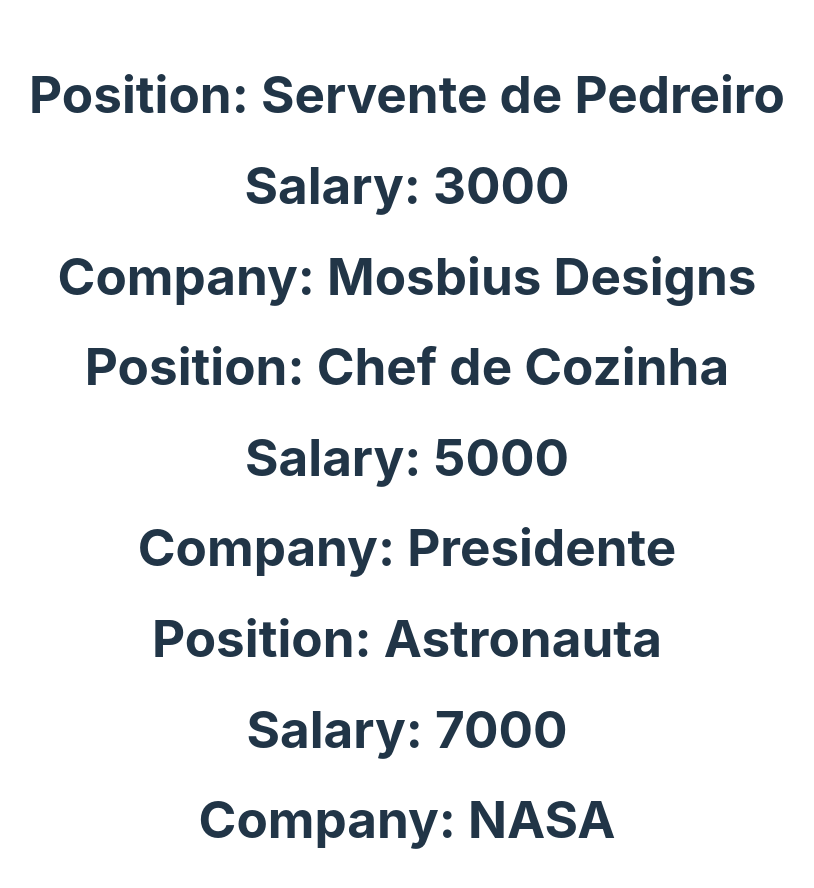
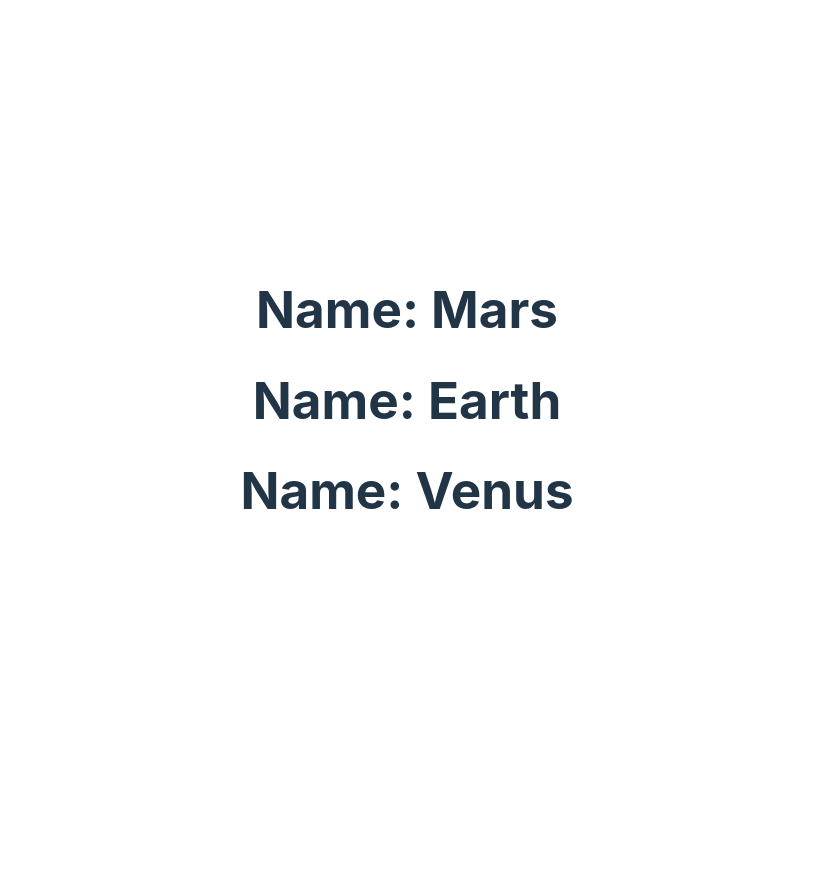
Before and after one commit to benitomiyazato/reactjs-course, a React (Vite) app: page / in a window 1280 px wide. Shown: the top 888 px of the page, without its empty margins (233-1047 px from the left). After the commit the page ends 800 px from the top, so only its background shows below. Built offline with nearby package versions, Linux system fonts and the light colour scheme.

Commit message:
array iteration

```diff
--- a/src/App.jsx
+++ b/src/App.jsx
@@ -1,24 +1,24 @@
 import "./App.css";
+import { Planet } from "./Planet";
+
+const planets = [
+  { name: "Mars", isGasPlanet: false },
+  { name: "Earth", isGasPlanet: false },
+  { name: "Jupiter", isGasPlanet: true },
+  { name: "Venus", isGasPlanet: false },
+  { name: "Neptune", isGasPlanet: true },
+  { name: "Uranus", isGasPlanet: true },
+];
 
 function App() {
   return (
     <div className="App">
-      <Job salary={3000} position="Servente de Pedreiro" company="Mosbius Designs"/>
-      <Job salary={5000} position="Chef de Cozinha" company="Presidente"/>
-      <Job salary={7000} position="Astronauta" company="NASA"/>
+      {planets.map((planet) => {
+        const { name, isGasPlanet } = planet;
+        return !isGasPlanet && <Planet name={name} />;
+      })}
     </div>
   );
 }
 
-const Job = (props) => {
-  const { salary, position, company } = props;
-  return (
-    <div>
-      <h1>Position: {position}</h1>
-      <h1>Salary: {salary}</h1>
-      <h1>Company: {company}</h1>
-    </div>
-  );
-};
-
 export default App;
--- /dev/null
+++ b/src/Planet.jsx
@@ -0,0 +1,8 @@
+export const Planet = (props) => {
+  const { name } = props;
+  return (
+    <div>
+      <h1>Name: {name}</h1>
+    </div>
+  );
+};
```
